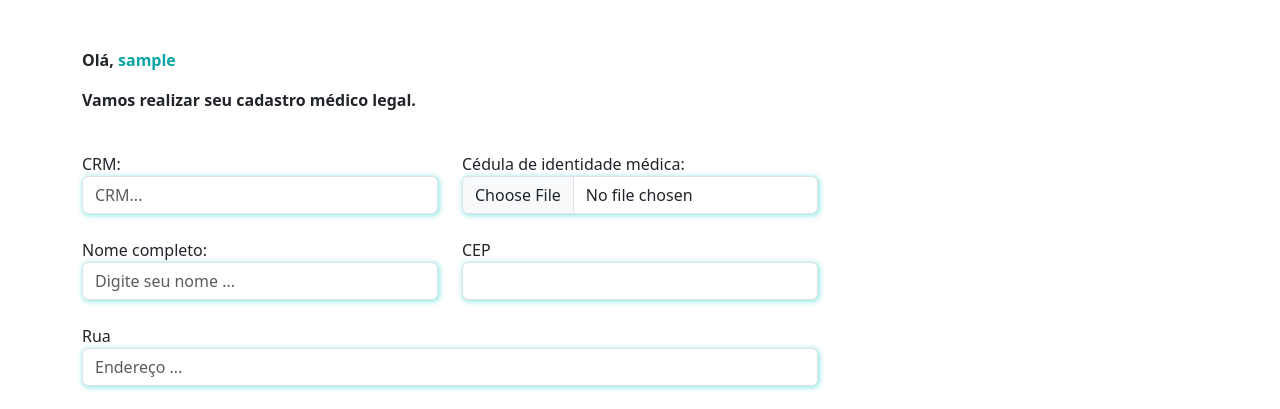
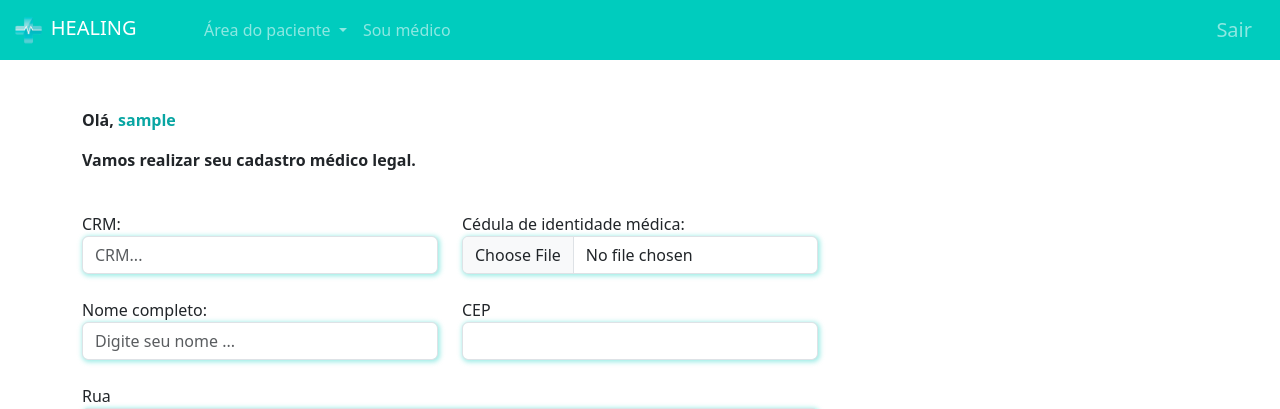
Before and after one commit to paulazaidel/healing-app, a Django app: page /doctors/create/ in a window 1280 px wide. Shown: the top 409 px of the page. Run offline with Django 5.2, Linux system fonts and the light colour scheme; the visitor is signed in with stand-in values (Sample User, id 1); data that the repository does not hold is empty.

Commit message:
add navbar

```diff
--- a/doctors/templates/appointments_doctor.html
+++ b/doctors/templates/appointments_doctor.html
@@ -13,6 +13,7 @@
 
 {% block 'body' %}
 
+    {% include "navbar.html" %}
     <div class="container">
         <br>
         {% if messages %}
--- a/doctors/templates/create_appointment.html
+++ b/doctors/templates/create_appointment.html
@@ -9,7 +9,7 @@
 
 
 {% block 'body' %}
-
+{% include "navbar.html" %}
 
     <div class="container">
 
--- a/doctors/templates/create_doctor.html
+++ b/doctors/templates/create_doctor.html
@@ -8,7 +8,7 @@
 {% endblock 'head' %}
 
 {% block 'body' %}
-
+{% include "navbar.html" %}
 <div class="container">
     <br>
     <br>
--- a/doctors/views.py
+++ b/doctors/views.py
@@ -19,7 +19,11 @@ def create(request):
         return redirect("doctors:appointments")
     elif request.method == "GET":
         specialties = Specialties.objects.all()
-        return render(request, "create_doctor.html", {"specialties": specialties})
+        return render(
+            request,
+            "create_doctor.html",
+            {"specialties": specialties, "is_medico": _is_medico(request.user)},
+        )
     elif request.method == "POST":
         crm = request.POST.get("crm")
         cim = request.FILES.get("cim")
@@ -71,7 +75,11 @@ def create_appointment(request):
         return render(
             request,
             "create_appointment.html",
-            {"doctor": doctor, "appointments": appointments},
+            {
+                "doctor": doctor,
+                "appointments": appointments,
+                "is_medico": _is_medico(request.user),
+            },
         )
     elif request.method == "POST":
         date = request.POST.get("date")
@@ -111,5 +119,9 @@ def doctor_appointments(request):
     return render(
         request,
         "appointments_doctor.html",
-        {"appointments": appointments, "appointments_today": appointments_today},
+        {
+            "appointments": appointments,
+            "appointments_today": appointments_today,
+            "is_medico": _is_medico(request.user),
+        },
     )
--- a/patients/templates/home.html
+++ b/patients/templates/home.html
@@ -11,7 +11,7 @@
 
 
 {% block 'body' %}
-
+{% include "navbar.html" %}
 <br><br>
 
 <div class="container">
--- a/patients/templates/patient_appointments.html
+++ b/patients/templates/patient_appointments.html
@@ -13,7 +13,7 @@
 
 {% block 'body' %}
 
-
+{% include "navbar.html" %}
     <div class="container">
         <br>
         <h2><span class="color-dark">Suas consultas</span></h2>
--- a/patients/templates/schedule_appointment.html
+++ b/patients/templates/schedule_appointment.html
@@ -14,6 +14,7 @@
 
 {% block 'body' %}
 
+{% include "navbar.html" %}
     <div class="container">
         <br><br>
 
--- /dev/null
+++ b/templates/navbar.html
@@ -0,0 +1,45 @@
+{% load static %}
+<nav class="navbar navbar-expand-lg navbar-dark bg-color-dark">
+    <div class="container-fluid">
+      <a class="navbar-brand" href="#"><img src="{% static 'geral/img/logo.png' %}" width="20%" alt="">&nbspHEALING</a>
+      <button class="navbar-toggler" type="button" data-bs-toggle="collapse" data-bs-target="#navbarNav" aria-controls="navbarNav" aria-expanded="false" aria-label="Toggle navigation">
+        <span class="navbar-toggler-icon"></span>
+      </button>
+      <div class="collapse navbar-collapse" id="navbarNav">
+        <ul class="navbar-nav">
+            <li class="nav-item dropdown">
+                <a class="nav-link dropdown-toggle" href="#" id="navbarDropdownMenuLink" role="button" data-bs-toggle="dropdown" aria-expanded="false">
+                  Área do paciente
+                </a>
+                <ul class="dropdown-menu" aria-labelledby="navbarDropdownMenuLink">
+                  <li><a class="dropdown-item" href="{% url 'patients:home' %}">Home</a></li>
+                  <li><a class="dropdown-item" href="{% url 'patients:appointments' %}">Minhas consultas</a></li>
+                </ul>
+            </li>
+
+            {% if is_medico %}
+                <li class="nav-item dropdown">
+                    <a class="nav-link dropdown-toggle" href="#" id="navbarDropdownMenuLink" role="button" data-bs-toggle="dropdown" aria-expanded="false">
+                        Área do médico
+                    </a>
+                    <ul class="dropdown-menu" aria-labelledby="navbarDropdownMenuLink">
+                        <li><a class="dropdown-item" href="{% url 'doctors:appointments' %}">Abrir horários</a></li>
+                        <li><a class="dropdown-item" href="{% url 'doctors:appointments_all' %}">Suas consultas</a></li>
+                    </ul>
+                </li>
+            {% else %}
+                <li class="nav-item">
+                    <a class="nav-link" href="{% url 'doctors:create' %}">Sou médico</a>
+                </li>
+            {% endif %}
+        </ul>
+
+      </div>
+      <a class="navbar-brand" href="{% url 'users:logout' %}">
+        <span class="navbar-text">
+          Sair
+        </span>
+    </a>
+
+    </div>
+  </nav>
--- a/users/views.py
+++ b/users/views.py
@@ -23,7 +23,7 @@ def login(request):
 
         if user:
             auth_login(request, user)
-            return HttpResponse("Usuário logado")
+            return redirect("patients:home")
 
         add_message(request, constants.ERROR, "Usuário ou senha incorretos")
         return redirect("users:login")
```
Also changed, not shown: patients/urls.py (+6 -2 lines).
